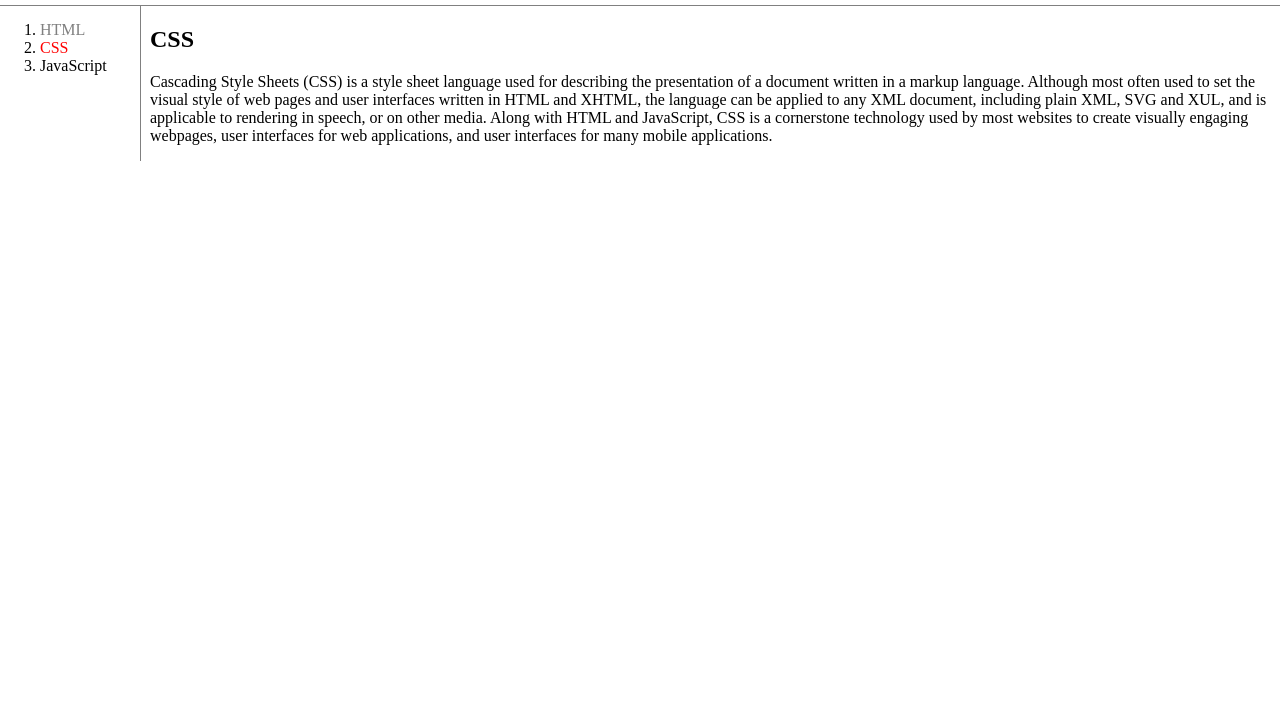
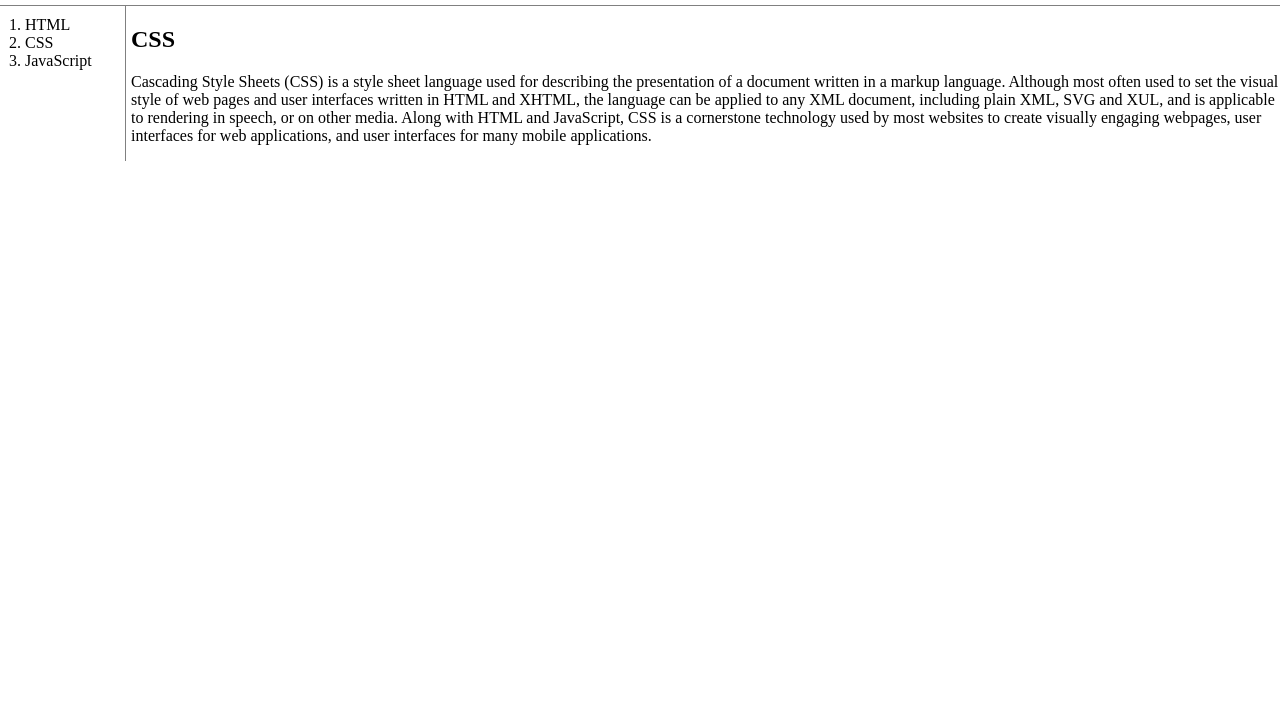
Before and after one commit to thkim7527/LearnNodeJS, a plain HTML site: page css.html in a window 1280 px wide. Shown: the part 87-800 px from the top of the page. Drawn offline with Linux system fonts and the light colour scheme.

Commit message:
Add style.css File

```diff
--- a/css.html
+++ b/css.html
@@ -4,45 +4,7 @@
   <head>
     <meta charset="utf-8">
     <title>Web</title>
-    <style>
-      body {
-        margin: 0px;
-      }
-
-      a {
-        color: black;
-        text-decoration: none;
-      }
-
-      .saw {
-        color: grey;
-      }
-
-      #active {
-        color: red;
-      }
-
-      h1 {
-        font-size: 45px;
-        text-align: center;
-        border-bottom: grey 1px solid;
-        margin: 0px;
-        padding: 20px;
-      }
-
-      ol {
-        border-right: grey 1px solid;
-        width: 100px;
-        margin: 0px;
-        padding-top: 15px;
-        padding-bottom: 15px;
-      }
-
-      #grid {
-        display: grid;
-        grid-template-columns: 150px 1fr;
-      }
-    </style>
+    <link rel="stylesheet" href="style.css">
   </head>
 
   <body>
--- /dev/null
+++ b/style.css
@@ -0,0 +1,28 @@
+body {
+margin: 0px;
+}
+
+a {
+color: black;
+text-decoration: none;
+}
+
+h1 {
+font-size: 45px;
+text-align: center;
+border-bottom: grey 1px solid;
+margin: 0px;
+padding: 20px;
+}
+
+ol {
+border-right: grey 1px solid;
+width: 100px;
+margin: 0px;
+padding: 10px 0px 0px 25px;
+}
+
+#grid {
+display: grid;
+grid-template-columns: 131px 1fr;
+}
```
Also changed, not shown: html.html (+8 -0 lines), javascript.html (+8 -0 lines).
